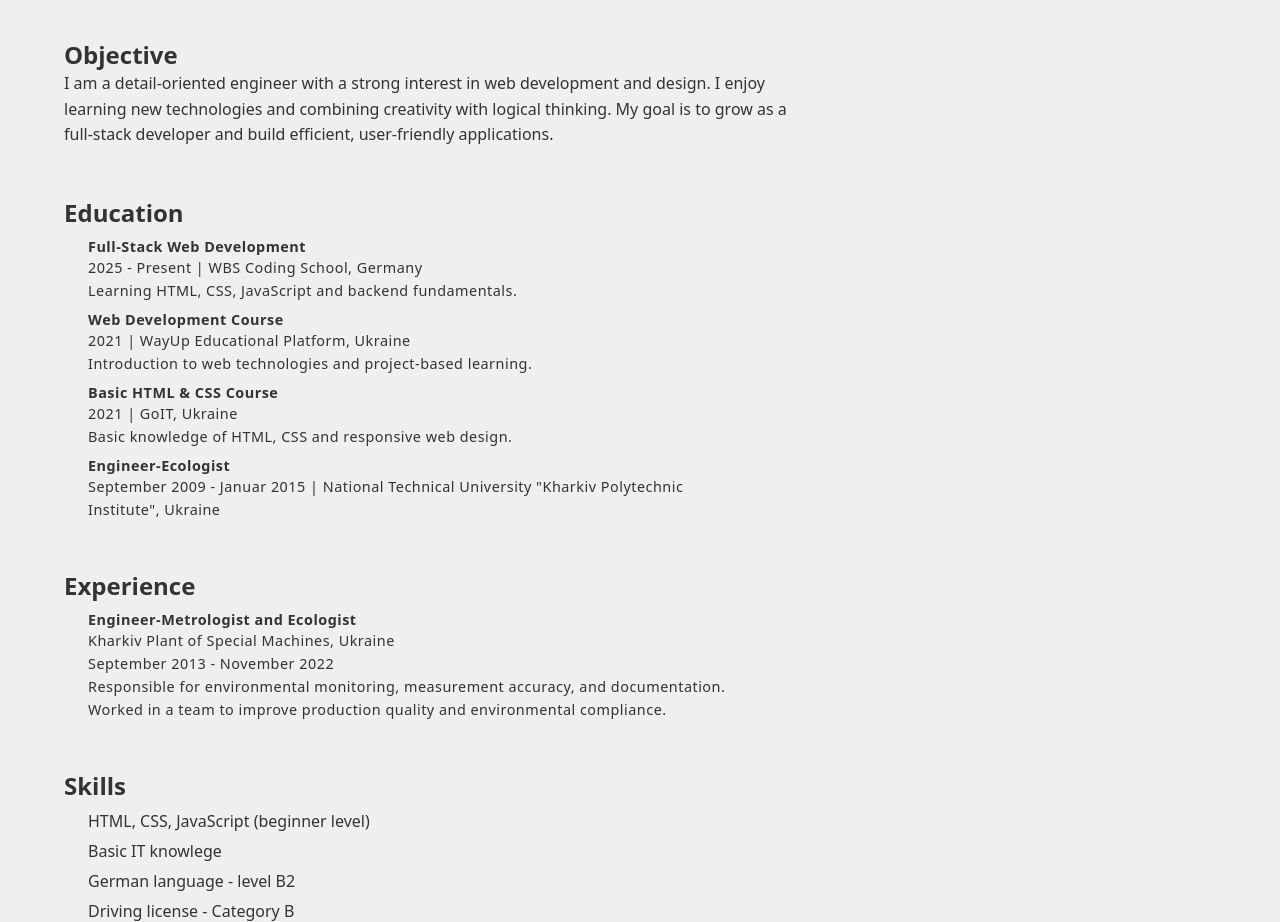
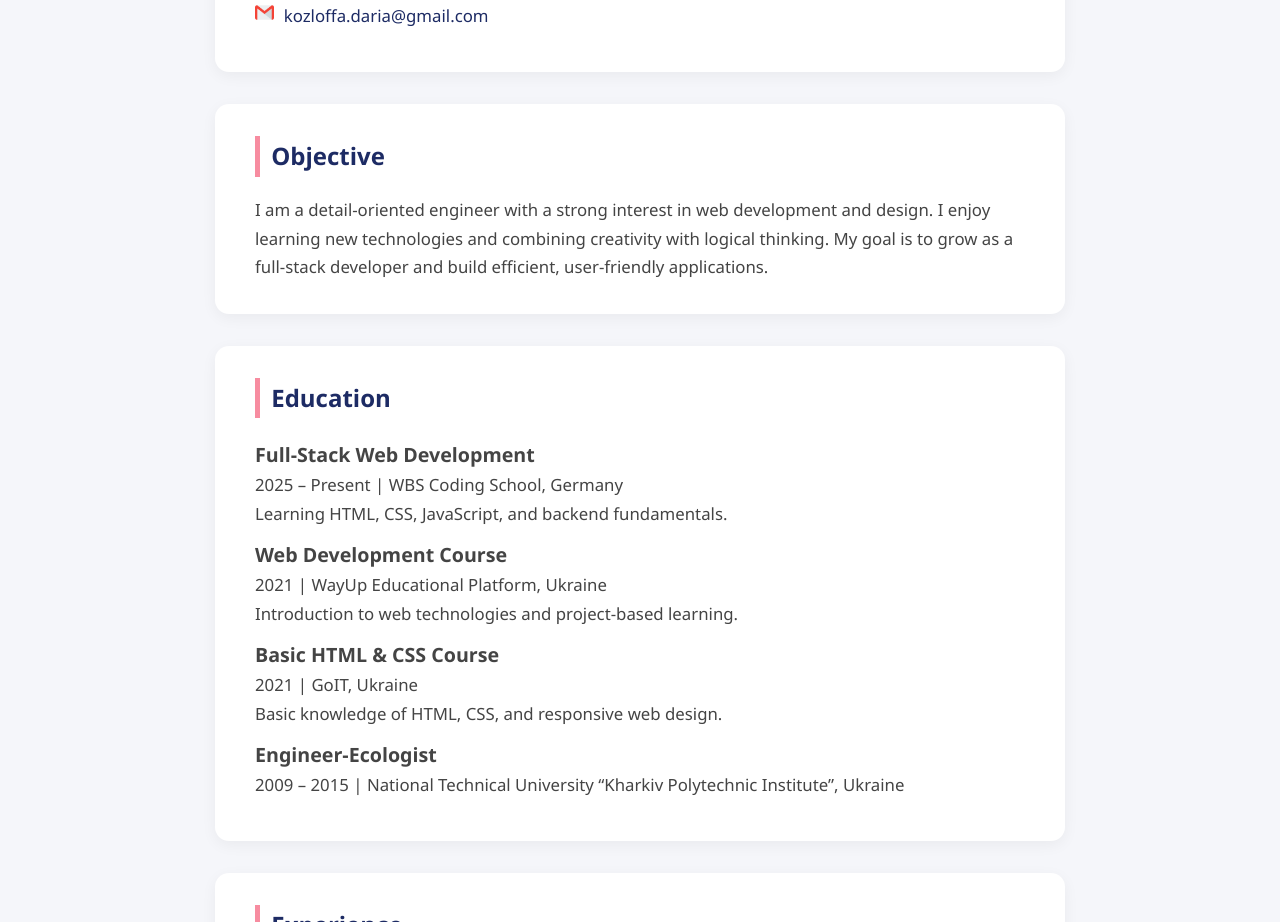
Before and after one commit to DariaKozlova-web/Resume, a plain HTML site: page index.html in a window 1280 px wide. Shown: the part 576-1498 px from the top of the page. Drawn offline with Linux system fonts and the light colour scheme.

Commit message:
Fixed an issue with displaying images and added icons in the contacts section. A readme file has been added. The site's appearance has been slightly improved.

```diff
--- a/index.html
+++ b/index.html
@@ -3,130 +3,122 @@
 <head>
   <meta charset="UTF-8" />
   <meta name="viewport" content="width=device-width, initial-scale=1.0" />
-    <title>Daria Kozlova</title>
+  <title>Daria Kozlova | Resume</title>
   <link rel="stylesheet" href="style.css" />
 </head>
 <body>
-    <header>
-      <img
-        src="/img/myphoto.jpg"
-        alt="Daria Kozlova"
-        width="300"
-        height="300"
-      />
+  <header class="hero">
+    <img src="img/myphoto.jpg" alt="Daria Kozlova" class="profile-photo" />
     <h1>Daria Kozlova</h1>
+    <p class="subtitle">Aspiring Full-Stack Developer | Germany</p>
   </header>
 
   <main>
-      <article>
-        <!-- Contacts -->
-        <section>
-          <h2>Contact information</h2>
-          <address>
-            <ul>
-              <li>Tel.: <a href="tel:+491234567890">+49 123 4567890</a></li>
-              <li>
-                E-mail:
-                <a href="mailto:kozloffa.daria@gmail.com"
-                  >kozloffa.daria@gmail.com</a
-                >
-              </li>
+    <section class="card reveal">
+      <h2>Contact Information</h2>
+      <ul class="contacts">
+        <li><span><img class="linkedin-img" src="img/linkedin.png" alt=""></span><a href="https://www.linkedin.com/in/daria-kozlova/">www.linkedin.com/in/daria-kozlova</a></li>
+        <li><span><img class="gmail-img" src="img/gmail.png" alt=""></span><a href="mailto:kozloffa.daria@gmail.com">kozloffa.daria@gmail.com</a></li>
       </ul>
-          </address>
     </section>
-        <!-- Objective -->
-        <section>
+
+    <section class="card reveal">
       <h2>Objective</h2>
       <p>
         I am a detail-oriented engineer with a strong interest in web
-            development and design. I enjoy learning new technologies and
-            combining creativity with logical thinking. My goal is to grow as a
-            full-stack developer and build efficient, user-friendly
-            applications.
+        development and design. I enjoy learning new technologies and combining
+        creativity with logical thinking. My goal is to grow as a full-stack
+        developer and build efficient, user-friendly applications.
       </p>
     </section>
-        <!-- Education -->
-        <section>
+
+    <section class="card reveal">
       <h2>Education</h2>
       <ul>
         <li>
           <h3>Full-Stack Web Development</h3>
-              <p>
-                <time datetime="2025">2025</time> - Present | WBS Coding School,
-                Germany
-              </p>
-              <p>Learning HTML, CSS, JavaScript and backend fundamentals.</p>
+          <p><time>2025</time> – Present | WBS Coding School, Germany</p>
+          <p>Learning HTML, CSS, JavaScript, and backend fundamentals.</p>
         </li>
         <li>
           <h3>Web Development Course</h3>
-              <p>
-                <time datetime="2021">2021</time> | WayUp Educational Platform,
-                Ukraine
-              </p>
-              <p>
-                Introduction to web technologies and project-based learning.
-              </p>
+          <p><time>2021</time> | WayUp Educational Platform, Ukraine</p>
+          <p>Introduction to web technologies and project-based learning.</p>
         </li>
         <li>
           <h3>Basic HTML & CSS Course</h3>
-              <p><time datetime="2021">2021</time> | GoIT, Ukraine</p>
-              <p>Basic knowledge of HTML, CSS and responsive web design.</p>
+          <p><time>2021</time> | GoIT, Ukraine</p>
+          <p>Basic knowledge of HTML, CSS, and responsive web design.</p>
         </li>
         <li>
           <h3>Engineer-Ecologist</h3>
-              <p>
-                <time datetime="2009">September 2009</time> -
-                <time datetime="2015">Januar 2015</time> | National Technical
-                University "Kharkiv Polytechnic Institute", Ukraine
-              </p>
+          <p><time>2009 – 2015</time> | National Technical University “Kharkiv Polytechnic Institute”, Ukraine</p>
         </li>
       </ul>
     </section>
-        <!-- Experience -->
-        <section>
+
+    <section class="card reveal">
       <h2>Experience</h2>
       <ul>
         <li>
           <h3>Engineer-Metrologist and Ecologist</h3>
           <p>Kharkiv Plant of Special Machines, Ukraine</p>
+          <p><time>2013 – 2022</time></p>
           <p>
-                <time datetime="2013">September 2013</time> -
-                <time datetime="2022">November 2022</time>
-              </p>
-              <p>
-                Responsible for environmental monitoring, measurement accuracy,
-                and documentation. Worked in a team to improve production
-                quality and environmental compliance.
+            Responsible for environmental monitoring, measurement accuracy, and documentation.
+            Worked in a team to improve production quality and environmental compliance.
           </p>
         </li>
       </ul>
     </section>
-        <!-- Skills -->
-        <section>
+
+    <section class="card reveal">
       <h2>Skills</h2>
-          <ul>
+      <ul class="skills">
         <li>HTML, CSS, JavaScript (beginner level)</li>
-            <li>Basic IT knowlege</li>
-            <li>German language - level B2</li>
-            <li>Driving license - Category B</li>
+        <li>Basic IT knowledge</li>
+        <li>German language – level B2</li>
+        <li>Driving license – Category B</li>
         <li>Attention to detail and analytical thinking</li>
         <li>Teamwork and communication</li>
       </ul>
     </section>
-        <!-- Interests -->
-        <section>
+
+    <section class="card reveal">
       <h2>Interests</h2>
       <ul>
-            <li>Sport ang cycling with my son</li>
-            <li>Cooking and expliring new recipes</li>
+        <li>Sports and cycling with my son</li>
+        <li>Cooking and exploring new recipes</li>
         <li>Learning languages and web design</li>
       </ul>
     </section>
-      </article>
   </main>
 
   <footer>
     <p>© 2025 Daria Kozlova</p>
   </footer>
+
+  <script>
+    //Smooth scrolling
+    document.documentElement.style.scrollBehavior = "smooth";
+
+    // Animation of sections appearing when scrolling
+    const reveals = document.querySelectorAll(".reveal");
+
+    const revealOnScroll = () => {
+      for (let i = 0; i < reveals.length; i++) {
+        const windowHeight = window.innerHeight;
+        const revealTop = reveals[i].getBoundingClientRect().top;
+        const revealPoint = 120;
+
+        if (revealTop < windowHeight - revealPoint) {
+          reveals[i].classList.add("active");
+        }
+      }
+    };
+
+    window.addEventListener("scroll", revealOnScroll);
+    revealOnScroll();
+  </script>
 </body>
 </html>
--- a/style.css
+++ b/style.css
@@ -1,100 +1,177 @@
+/* ===== Base ===== */
 * {
+  margin: 0;
   padding: 0;
-  margin: 0;
   box-sizing: border-box;
 }
-
+html {
+  scroll-behavior: smooth;
+}
 body {
-  font-family: system-ui, -apple-system, BlinkMacSystemFont, "Segoe UI", Roboto,
-    Oxygen, Ubuntu, Cantarell, "Open Sans", "Helvetica Neue", sans-serif;
-  background-color: #efefef;
+  font-family: "Segoe UI", Roboto, sans-serif;
+  background-color: #f5f6fa;
   color: #333;
+  line-height: 1.7;
+  display: flex;
+  flex-direction: column;
+  min-height: 100vh;
+  font-size: 18px;
+} /* ===== Header ===== */
+.hero {
+  text-align: center;
+  padding: 3rem 1rem 2.5rem;
+  background: linear-gradient(
+    180deg,
+    rgba(250, 200, 210, 0.9) 0%,
+    rgba(255, 255, 255, 0.95) 100%
+  );
+  color: #333;
+  backdrop-filter: blur(3px);
 }
 
-header {
-  padding: 2rem 4rem;
-  border-bottom: 2px solid #29213f;
-  background-color: #fff;
-  block-size: 0 4px 6px rgba(0, 0, 0, 0.1);
-  border-radius: 0 0 10px 10px;
-  transition: background-color 0.3s;
+
+/* .hero {
+  text-align: center;
+  padding: 3rem 1rem 2.5rem;
+  background: linear-gradient(
+    180deg,
+    rgba(247, 140, 160, 0.8) 0%,
+    rgba(240, 190, 210, 0.7) 40%,
+    rgba(255, 255, 255, 0.95) 100%
+  );
+  color: #2b2b2b;
+  backdrop-filter: blur(3px);
+} */
+
+.profile-photo {
+  width: 200px;
+  height: 200px;
+  border-radius: 50%;
+  object-fit: cover;
+  border: 5px solid #fff;
+  box-shadow: 0 6px 20px rgba(0, 0, 0, 0.25);
+  transition: transform 0.4s ease, box-shadow 0.4s ease;
+}
+.profile-photo:hover {
+  transform: scale(1.07);
+  box-shadow: 0 10px 25px rgba(0, 0, 0, 0.3);
+}
+h1 {
+  font-size: 2.4rem;
+  margin-top: 1rem;
+  letter-spacing: 1px;
+}
+.subtitle {
+  font-size: 1.1rem;
+  opacity: 0.95;
 }
 
-header img:hover {
-  filter: grayscale(0);
-  transform: scale(1.05);
+/* ===== Cards ===== */
+main {
+  flex: 1;
+  width: 90%;
+  max-width: 850px;
+  margin: 2.5rem auto;
+}
+.card {
+  background-color: #fff;
+  border-radius: 14px;
+  padding: 2rem 2.5rem;
+  margin-bottom: 2rem;
+  box-shadow: 0 4px 15px rgba(0, 0, 0, 0.05);
+  transition: transform 0.3s ease, box-shadow 0.3s ease;
+}
+.card:hover {
+  transform: translateY(-5px);
+  box-shadow: 0 8px 20px rgba(0, 0, 0, 0.08);
+}
+h2 {
+  color: #1d2b64;
+  border-left: 5px solid #f78ca0;
+  padding-left: 0.7rem;
+  margin-bottom: 1.2rem;
+  font-size: 1.5rem;
+} /* ===== Lists & Text ===== */
+ul {
+  list-style: none;
+}
+li {
+  margin-bottom: 0.6rem;
+}
+p,
+li {
+  font-size: 1.05rem;
+  color: #444;
+} /* ===== Contacts ===== */
+.linkedin-img, .gmail-img {
+  width: 1.2rem;
 }
 
-main {
-  margin: 2rem 4rem;
+.contacts li {
+  display: flex;
+  align-items: center;
+  gap: 0.6rem;
 }
-
-main ul {
-  list-style: none;
+.contacts a {
+  text-decoration: none;
+  color: #1d2b64;
+  font-weight: 500;
+  position: relative;
+  transition: color 0.4s, transform 0.3s;
 }
-
-main a {
-  color: inherit;
-  text-decoration: none;
-  font-style: normal;
-  transition: color 0.3s, text-decoration 0.3s;
+.contacts a::after {
+  content: "";
+  position: absolute;
+  bottom: -3px;
+  left: 0;
+  width: 0;
+  height: 2px;
+  background: #f78ca0;
+  transition: width 0.4s;
 }
-
-main a:hover {
-  text-decoration: underline;
-  color: rgb(255, 15, 135);
+.contacts a:hover {
+  color: #f78ca0;
+  transform: translateX(3px);
 }
-
-header img {
-  display: block;
-  aspect-ratio: 1;
-  border-radius: 50%;
-  object-fit: cover;
-  margin: 1rem auto;
-}
-
-h1 {
-  text-align: center;
-  color: tomato;
-  text-decoration: underline;
-  margin-top: 0.5rem;
-}
-
-section {
-  margin-bottom: 3rem;
-}
-
-section:hover {
-  transform: translateY(-3px);
-  box-shadow: 0 6px 12px rgba(0, 0, 0, 0.1);
-}
-
-p {
-  max-width: 80ch;
-  line-height: 1.6;
-}
-
-section li h3,
-section li p {
-  font-size: 0.9rem;
-  letter-spacing: 0.5px;
-}
-
-section ul {
-  padding-left: 1.5rem;
-  list-style: none;
-}
-
-section li {
-  margin: 0.5rem 0;
-}
-
+.contacts a:hover::after {
+  width: 100%;
+} /* ===== Skills ===== */
+.skills li::before {
+  content: "▹ ";
+  color: #f78ca0;
+} /* ===== Footer ===== */
 footer {
   text-align: center;
-  padding: 1rem 0;
-  border-top: 2px solid #29213f;
-  color: #555;
-  font-size: 0.9rem;
-  background-color: #fff;
-  box-shadow: 0 -2px 6px rgba(0, 0, 0, 0.05);
+  background: #fff;
+  border-top: 2px solid #eee;
+  padding: 1rem;
+  color: #777;
+  font-size: 1rem;
+} /* ===== Reveal Animation ===== */
+.reveal {
+  opacity: 0;
+  transform: translateY(40px);
+  transition: all 0.8s ease;
 }
+.reveal.active {
+  opacity: 1;
+  transform: translateY(0);
+} /* ===== Responsive ===== */
+@media (max-width: 768px) {
+  body {
+    font-size: 16px;
+  }
+  .profile-photo {
+    width: 150px;
+    height: 150px;
+  }
+  h1 {
+    font-size: 1.8rem;
+  }
+  main {
+    width: 94%;
+  }
+  .card {
+    padding: 1.5rem;
+  }
+}
```
Also changed, not shown: img/gmail.png (added), img/linkedin.png (added), 1 other file. Lines whose indentation alone changed are shown as unchanged.
